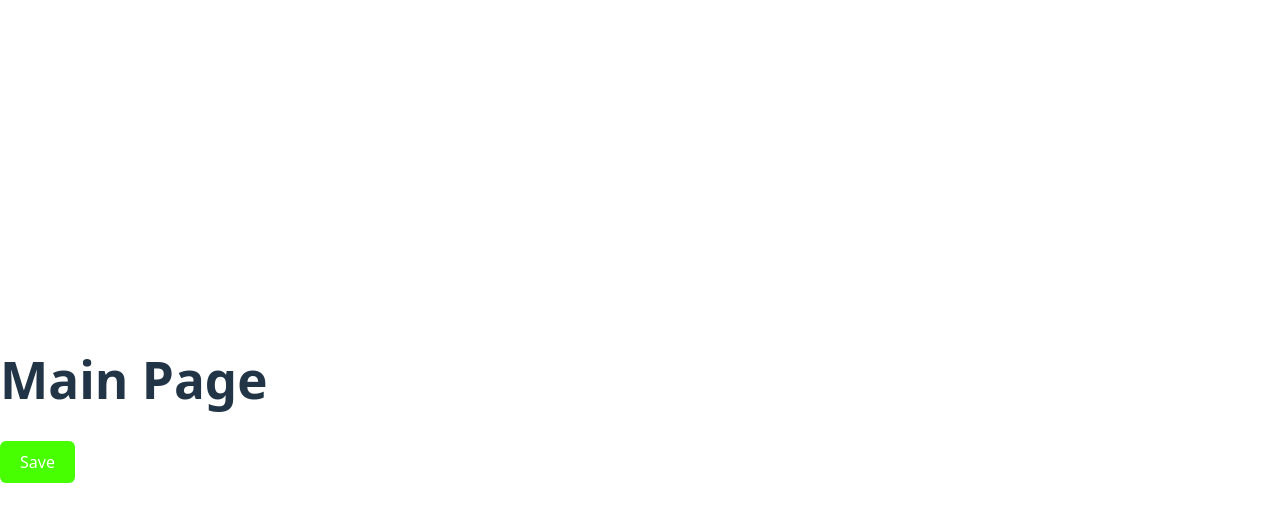
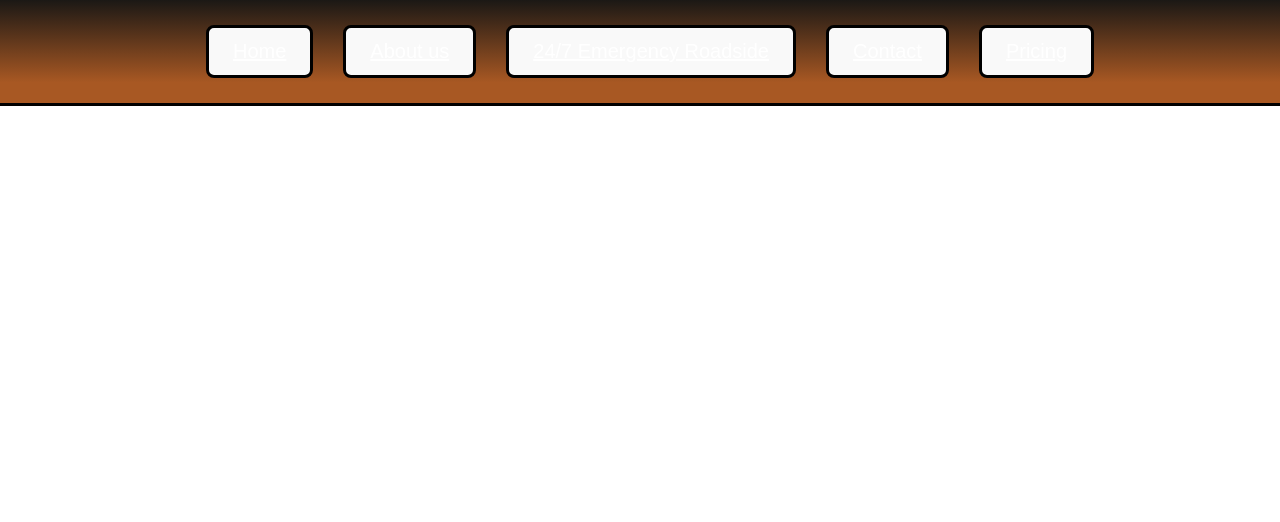
Before and after one commit to KennerHayth/roadside-assistance-web, a React (Vite) app: page / in a window 1280 px wide. Shown: the top 522 px of the page. Built offline with nearby package versions, Linux system fonts and the light colour scheme.

Commit message:
creating the web banner components

```diff
--- a/src/App.tsx
+++ b/src/App.tsx
@@ -1,16 +1,9 @@
-import React from "react"
-import Button from "./components/Button"
+import Banner from "./components/Banner";
 
-const App:React.FC = () => {
-    const handlesave = (): void => {
-      alert("save simulated");
-    };
-  return(
-    <div>
-      <h1>Main Page</h1>
-      <Button desc = 'Save' onClick={handlesave} variant="primary"/>
-    </div>
-  );
+function App(){
+  return (
+    <div><Banner /></div>
+  )
+}
 
-};
 export default App
--- /dev/null
+++ b/src/components/Banner.tsx
@@ -0,0 +1,30 @@
+
+import Button from "./Button"
+
+
+export default function Banner(){
+    return(
+    <div style={{
+        position: "fixed",
+        top:"0",
+        left: "0",
+        width: "100%",
+        zIndex: 1000,
+        backgroundImage: "linear-gradient(to bottom, #1b1815, #a85823 80%)",
+        borderBottom: "solid",
+        borderBottomColor: "black",
+        padding: "25px",
+        paddingRight: "30px",
+        fontFamily: "'Bebas Neue', sans-serif",
+        textAlign: "center",
+    }}>
+
+    <Button label="Home" onClick={()=>{}} variant="primary"/>
+    <Button label="About us" onClick={()=>{}} variant="primary"/>
+    <Button label="24/7 Emergency Roadside" onClick={()=>{}} variant="primary"/>
+    <Button label="Contact" onClick={()=>{}} variant="primary"/>
+    <Button label="Pricing" onClick={()=>{}} variant="primary"/>
+
+
+    </div>
+    )}
--- a/src/components/Button.tsx
+++ b/src/components/Button.tsx
@@ -1,43 +1,20 @@
-import React from "react";
-
-type Variant = "primary" | "secondary" | "danger";
-
-type ButtonType = "button" | "submit" | "reset";
+type ButtonVariant = "primary" | "secondary"
 
 type ButtonProps = {
-    desc: string;
-    onClick: () => void;
-    type?: ButtonType;
-    disabled?: boolean;
-    variant?: Variant
-};
+    label:string
+    onClick: () => void
+    variant?: ButtonVariant
+}
 
-const styleselector = (variant: Variant, disabled:boolean): React.CSSProperties => ({
-    backgroundColor: disabled ? "#ccc" : variant === "primary" ? "#48ff00" : variant === "secondary" ? "#fffb00" : variant === "danger" ? "#ff0101" : "#2701ff",
-    color: "white",
-    padding: "10px 20px",
-    border: "none",
-    borderRadius: "6px",
-    cursor: disabled ? "not-allowed" : "pointer",
-    opacity: disabled ? 0.7 : 1,
-    fontSize: "16px",
-})
+const styles: Record<ButtonVariant, React.CSSProperties> = {
+    primary: {fontSize: "20px", color: "white", border: "solid", borderColor: "black"},
+    secondary: {fontSize: "10px", color: "white", border: "none"}
+}
 
-const Button: React.FC<ButtonProps> = ({
-    desc,
-    onClick,
-    type = "button",
-    disabled = false,
-    variant = "primary",
-}) => (
-    <button
-    type={type}
-    onClick={onClick}
-    disabled = {disabled}
-    style={styleselector(variant, disabled)}
-    >
-        {desc}
-    </button>
-    );
-
-export default Button
+export default function Button ({label, onClick, variant="primary"}: ButtonProps) {
+    return (
+        <button
+            onClick={onClick}
+            style= {{...styles[variant], backgroundColor: "none",textDecoration: "underline", marginRight:"30px"}} > {label}</button>
+    )
+}
```
